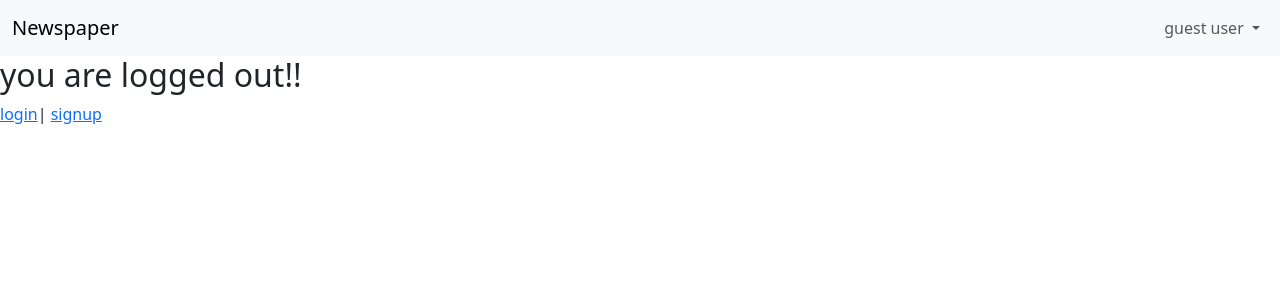
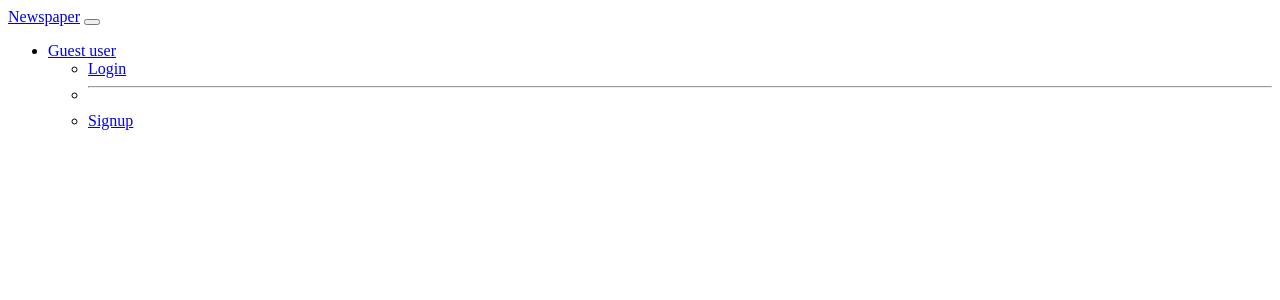
Before and after one commit to Megha-yadavv/django-newspaper, a Django app: page / in a window 1280 px wide. Shown: the top 300 px of the page. Run offline with Django 4.2, Linux system fonts and the light colour scheme.

Commit message:
templates

```diff
--- a/templates/base.html
+++ b/templates/base.html
@@ -1,25 +1,24 @@
-<!DOCTYPE html>
-<html lang="en">
-  <head>
-    <meta charset="UTF-8" />
-    <meta name="viewport" content="width=device-width, initial-scale=1.0" />
-    <link
-      href="https://cdn.jsdelivr.net/npm/bootstrap@5.3.8/dist/css/bootstrap.min.css"
-      rel="stylesheet"
-    />
-    <title>Document</title>
-  </head>
-  <body>
 <nav class="navbar navbar-expand-lg bg-body-tertiary">
   <div class="container-fluid">
     <a class="navbar-brand" href="#">Newspaper</a>
 
+    <!-- Mobile toggle button -->
+    <button
+      class="navbar-toggler"
+      type="button"
+      data-bs-toggle="collapse"
+      data-bs-target="#navbarMenu"
+      aria-controls="navbarMenu"
+      aria-expanded="false"
+      aria-label="Toggle navigation"
+    >
+      <span class="navbar-toggler-icon"></span>
+    </button>
 
-
-    <div >
+    <!-- Menu items -->
+    <div class="collapse navbar-collapse justify-content-end" id="navbarMenu">
       {% if user.is_authenticated %}
-      <!-- Right-aligned dropdown -->
-      <ul class="navbar-nav ms-auto mb-2 mb-lg-0">
+      <ul class="navbar-nav">
         <li class="nav-item dropdown">
           <a
             class="nav-link dropdown-toggle"
@@ -28,19 +27,23 @@
             data-bs-toggle="dropdown"
             aria-expanded="false"
           >
-           {{user.username}}
+            {{ user.username }}
           </a>
-          <ul class="dropdown-menu dropdown-menu-end"> <!-- aligns dropdown to right -->
-            <li><a class="dropdown-item" href="{% url 'password_change' %}">Change Password</a></li>
-              <li><hr class="dropdown-divider"></li>
-            <li><a class="dropdown-item" href="{% url 'logout' %}">Logout</a></li>
-
-
+          <ul class="dropdown-menu dropdown-menu-end">
+            <li>
+              <a class="dropdown-item" href="{% url 'password_change' %}">
+                Change Password
+              </a>
+            </li>
+            <li><hr class="dropdown-divider" /></li>
+            <li>
+              <a class="dropdown-item" href="{% url 'logout' %}">Logout</a>
+            </li>
           </ul>
         </li>
       </ul>
       {% else %}
-<ul class="navbar-nav ms-auto mb-2 mb-lg-0">
+      <ul class="navbar-nav">
         <li class="nav-item dropdown">
           <a
             class="nav-link dropdown-toggle"
@@ -49,27 +52,16 @@
             data-bs-toggle="dropdown"
             aria-expanded="false"
           >
-           guest user
+            Guest user
           </a>
-          <ul class="dropdown-menu dropdown-menu-end"> <!-- aligns dropdown to right -->
+          <ul class="dropdown-menu dropdown-menu-end">
             <li><a class="dropdown-item" href="{% url 'login' %}">Login</a></li>
-              <li><hr class="dropdown-divider"></li>
-            <li><a class="dropdown-item" href="{% url 'signup' %}">signup</a></li>
-
-
+            <li><hr class="dropdown-divider" /></li>
+            <li><a class="dropdown-item" href="{% url 'signup' %}">Signup</a></li>
           </ul>
         </li>
       </ul>
-
       {% endif %}
     </div>
   </div>
 </nav>
-    {% block content %} {% endblock content %}
-    <script
-      src="https://cdn.jsdelivr.net/npm/bootstrap@5.3.3/dist/js/bootstrap.bundle.min.js"
-      integrity="sha384-YvpcrYf0tY3lHB60NNkmXc5s9fDVZLESaAA55NDzOxhy9GkcIdslK1eN7N6jIeHz"
-      crossorigin="anonymous"
-    ></script>
-  </body>
-</html>
```
Lines whose indentation alone changed are shown as unchanged.
